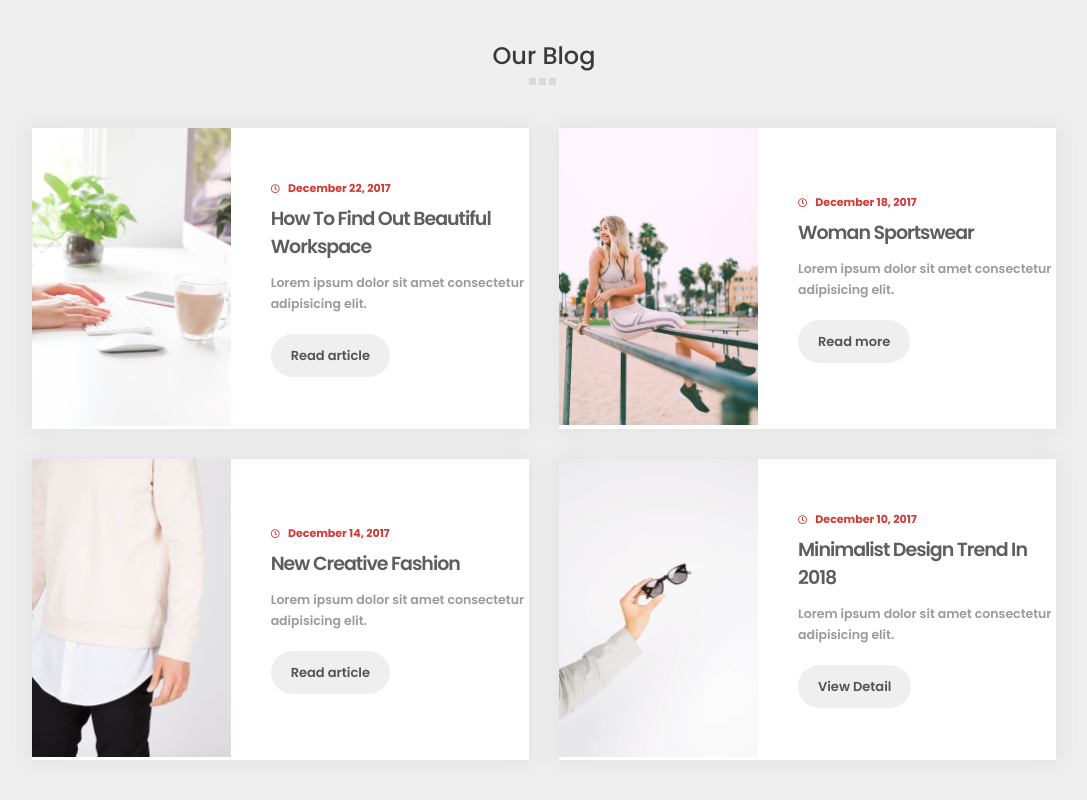
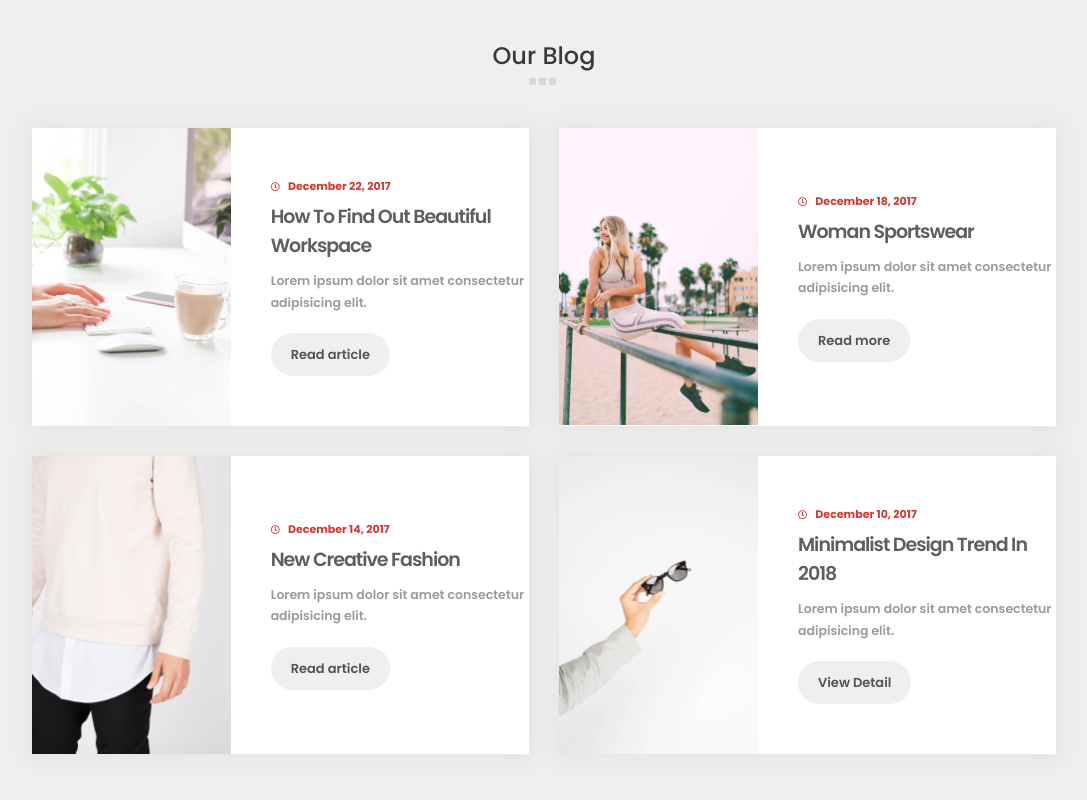
Before and after one commit to celtonlloyd/Adding-Media, a plain HTML site: page Assignment-1/index.html in a window 1280 px wide. Shown: the part 1160-1960 px from the top of the page, without its empty margins (96-1183 px from the left). Drawn offline with Linux system fonts and the light colour scheme.

Commit message:
Solved image issue

```diff
--- a/Assignment-1/assets/stylesheets/main.css
+++ b/Assignment-1/assets/stylesheets/main.css
@@ -225,6 +225,7 @@ header .col-1-3{
 }
 .sec-2 figure {
     flex-basis: 40%;
+    font-size: 0;
 }
 .article {
     padding: 0 4px 0 40px  ;
```
